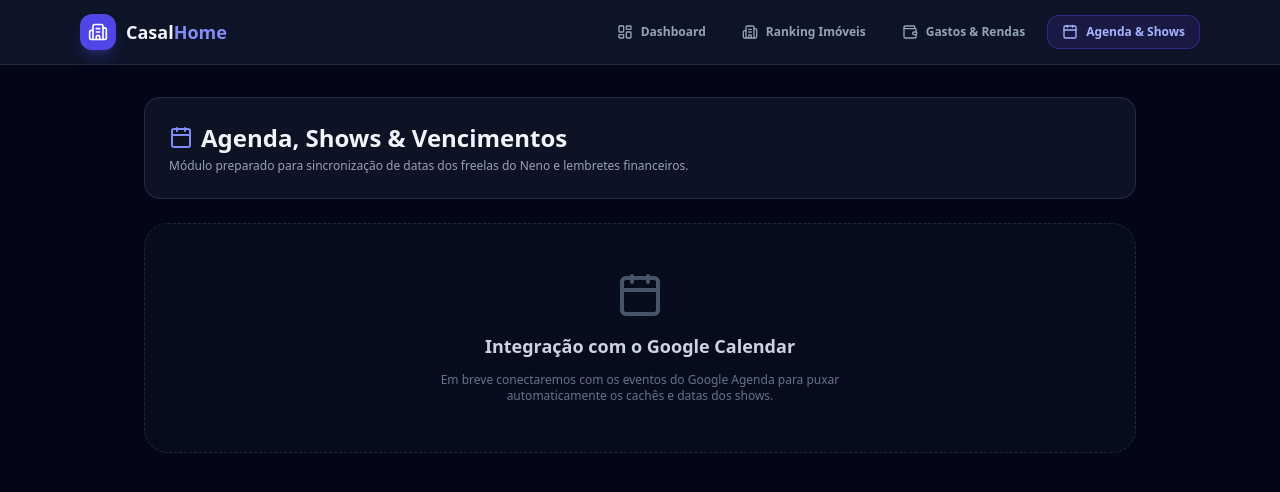
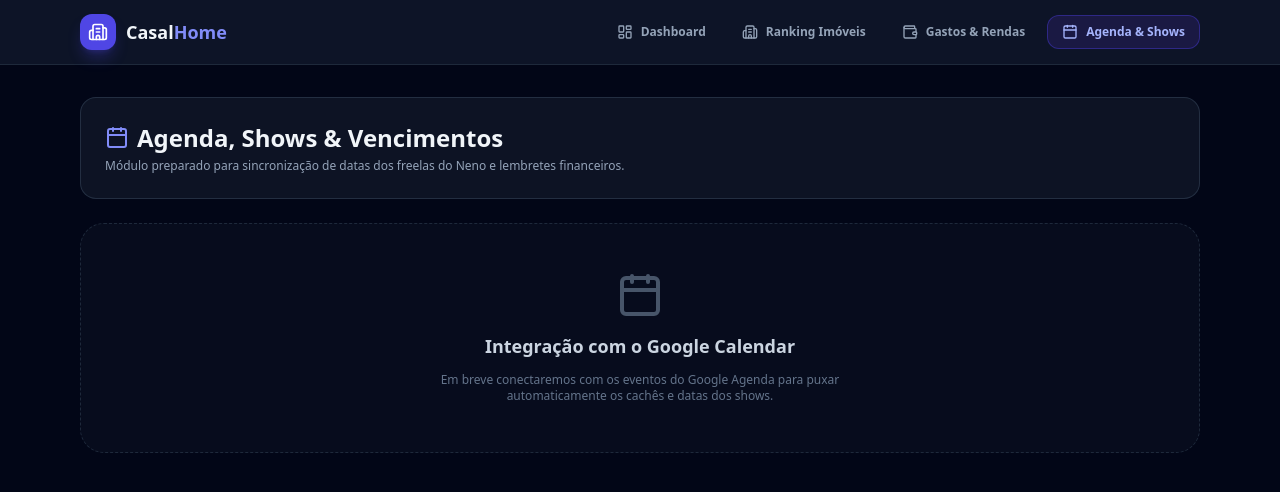
Before and after one commit to sulzbacher/aluguel-imoveis-app, a React (Vite) app in the folder frontend/: page /agenda in a window 1280 px wide. Shown: the top 492 px of the page. Built offline with nearby package versions, Linux system fonts and the light colour scheme.

Commit message:
ajustes de alinhamento padronizacao de todas as paginas

```diff
--- a/frontend/src/pages/Agenda.jsx
+++ b/frontend/src/pages/Agenda.jsx
@@ -2,7 +2,7 @@ import { Calendar as CalendarIcon } from 'lucide-react'
 
 export function Agenda() {
   return (
-    <div className="max-w-5xl mx-auto px-4 py-8 space-y-6">
+    <div className="max-w-6xl mx-auto px-4 py-8 space-y-6">
       <div className="flex flex-col md:flex-row md:items-center justify-between gap-4 bg-slate-800/40 p-6 rounded-2xl border border-slate-700/60">
         <div>
           <h1 className="text-2xl font-black text-slate-100 flex items-center gap-2">
--- a/frontend/src/pages/GastosMensais.jsx
+++ b/frontend/src/pages/GastosMensais.jsx
@@ -79,7 +79,7 @@ export function GastosMensais() {
   if (loading) return <div className="text-center py-12 text-slate-400">Carregando dados financeiros...</div>
 
   return (
-    <div className="max-w-5xl mx-auto px-4 py-8 space-y-8">
+    <div className="max-w-6xl mx-auto px-4 py-8 space-y-8">
       {/* Header */}
       <div className="flex flex-col md:flex-row md:items-center justify-between gap-4 bg-slate-800/40 p-6 rounded-2xl border border-slate-700/60">
         <div>
```
